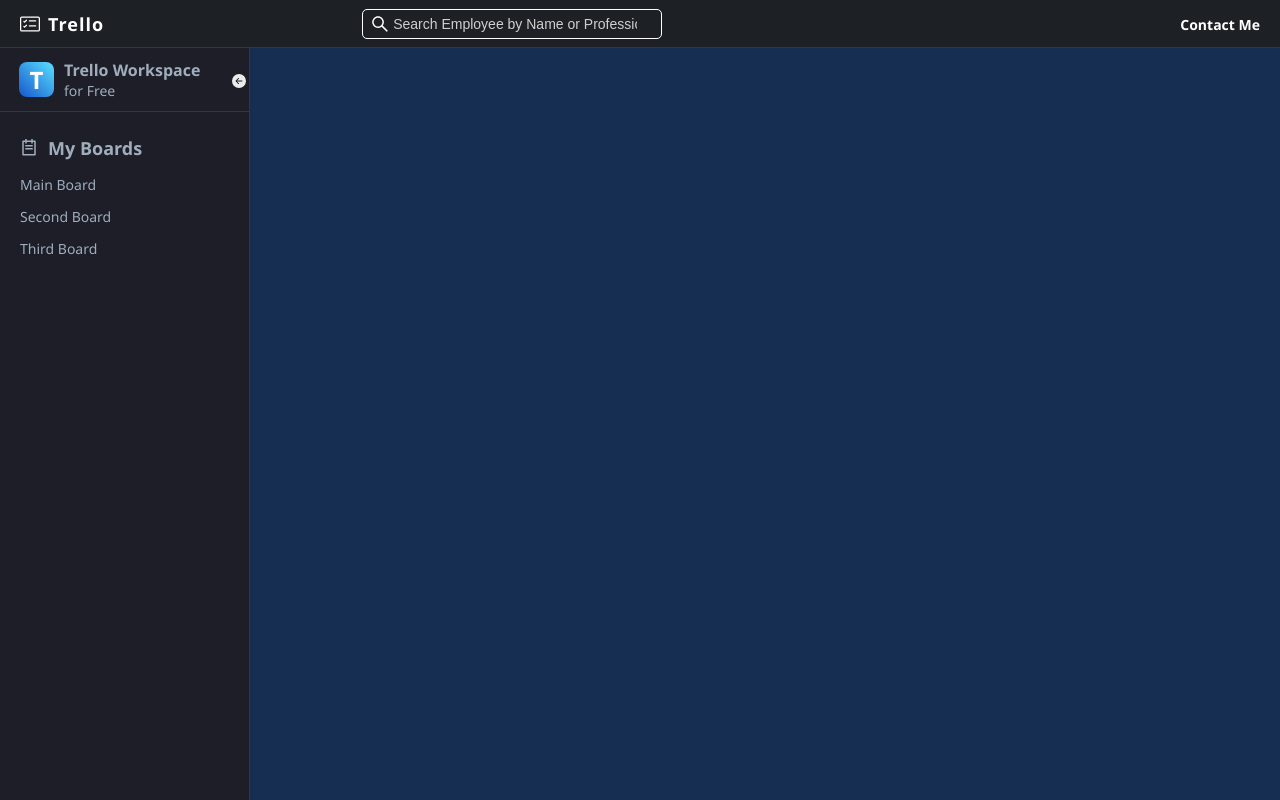
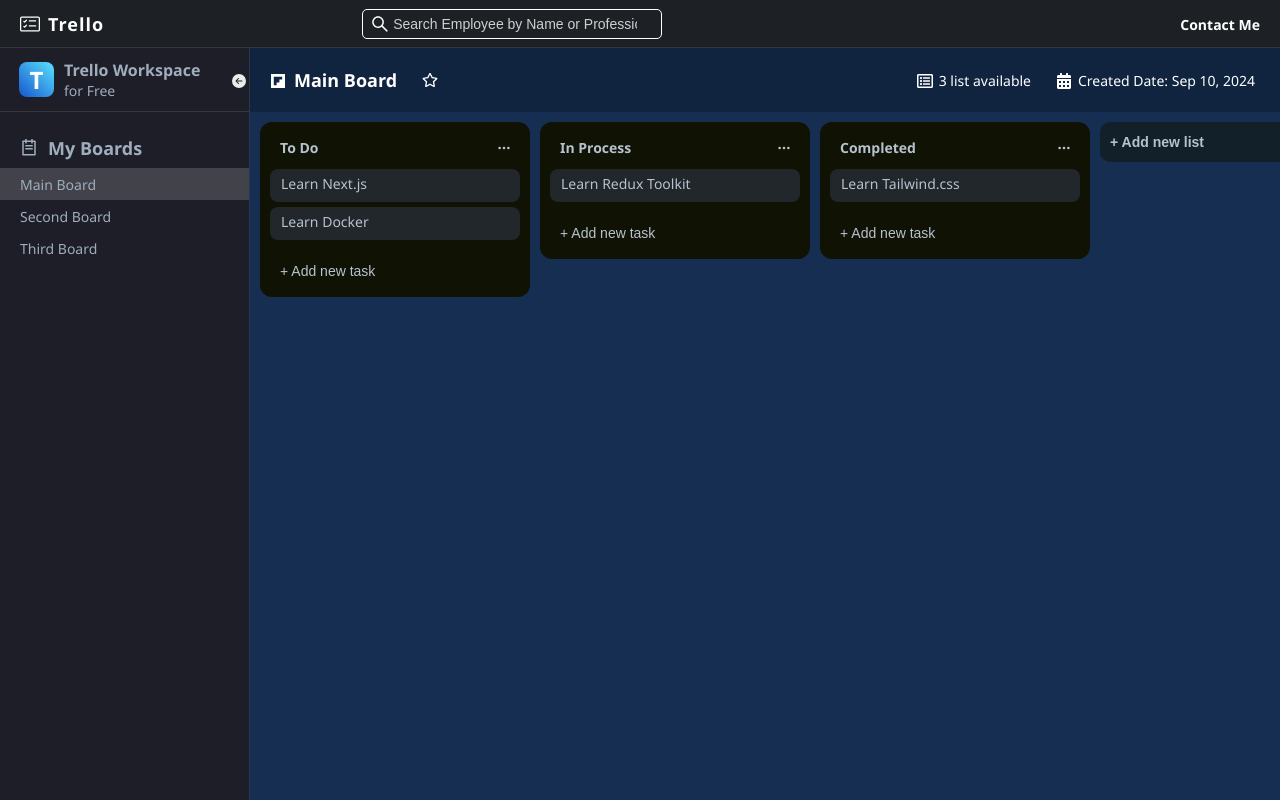
Before and after one commit to otpz/todo-dnd-react-reduxjs, a React (Create React App) app: page / in a window 1280 px wide. Built offline with nearby package versions, Linux system fonts and the light colour scheme.

Commit message:
created board header ui

```diff
--- a/src/components/MainBoard/MainBoard.tsx
+++ b/src/components/MainBoard/MainBoard.tsx
@@ -1,4 +1,4 @@
-import { FormEvent, useEffect, useMemo, useRef, useState } from 'react'
+import { FormEvent, useMemo, useRef, useState } from 'react'
 import styles from './style.module.css'
 import List from '../List/List'
 import Task from '../Task/Task'
@@ -13,7 +13,9 @@
 
 import { createPortal } from 'react-dom'
 import { createUniqueId } from '../../helpers/createUniqueId'
-import { FaFlipboard, FaRegListAlt, FaRegStar, FaStar} from "react-icons/fa";
+import { FaFlipboard, FaRegListAlt, FaRegStar, FaStar, FaCalendarAlt } from "react-icons/fa";
+import { useDispatch } from 'react-redux'
+import { updateFavoiteById } from '../../features/boards/boardsSlice'
 
 
 interface Props {
@@ -28,6 +30,7 @@
   const [activeTask, setActiveTask] = useState<TaskType | null>(null)
 
   useClickOutside(formRef, () => setToggleForm(false)) // close form when clicking form's outside custom hook
+  const dispatch = useDispatch()
 
   const [lists, setLists] = useState<ListType[]>([
     {id: "202cb962ac59075b964b07152d234b70", boardId: "6b57d7aa641abf9e3befc4f3bed4aa1e", title: "To Do"},
@@ -146,11 +149,45 @@
     }
   }
 
+  const handleToggleBoardFavorite = () => {
+    dispatch(updateFavoiteById(board.id)) // toggle the board's favorite state
+  }
+
+  const convertDate = (date: number) => {
+    return new Date(date).toLocaleDateString("en-EN", {dateStyle: 'medium'});
+  }
+
   return (
     <DndContext sensors={sensors} onDragStart={onDragStart} onDragEnd={onDragEnd} onDragOver={onDragOver}>
       <div className={styles.container}>
         <div className={styles.board_header}>
-
+          <div className={styles.board_left}>
+            <div className={styles.board_item}>
+              <FaFlipboard className={styles.title_icon}/>
+              <span className={styles.board_title}>{board.title}</span>
+            </div>
+            <div onClick={handleToggleBoardFavorite} className={styles.board_item}>
+              {
+                board.isFavorite ? <FaStar className={styles.fav_icon}/> : <FaRegStar className={styles.fav_icon}/>
+              }
+            </div>
+          </div>
+          <div className={styles.board_right}>
+            <div className={styles.board_item}>
+                <FaRegListAlt className={styles.board_icon}/>
+                <span className={styles.board_span}>
+                   {
+                    lists.filter(list => list.boardId === board.id).length
+                   } list available
+                </span>
+            </div>
+            <div className={styles.board_item}>
+                <FaCalendarAlt className={styles.board_icon}/>
+                <span className={styles.board_span}>
+                  Created Date: {convertDate(board.createdDate!!)}
+                </span>
+            </div>
+          </div>
         </div>
         <div className={styles.list}>
           <SortableContext items={listsId}>
--- a/src/components/MainBoard/style.module.css
+++ b/src/components/MainBoard/style.module.css
@@ -12,15 +12,75 @@
 .board_header{
   width: 100%;
   min-height: 64px;
-  background-color: rgba(0, 0, 0, 0.25);
+  background-color: rgba(0, 0, 0, 0.2);
   backdrop-filter: blur(10px);
   display: flex;
   align-items: center;
   justify-content: space-between;
   padding-left: 10px;
-  padding-right: 20px;
+  padding-right: 10px;
   color: white;
 }
+
+.board_right,
+.board_left{
+  min-width: 300px;
+  height: 100%;
+  display: flex;
+  align-items: center;
+}
+
+.board_right{
+  justify-content: flex-end;
+}
+
+.board_item{
+  padding: 0 10px;
+  min-height:32px;
+  margin-right: 5px;
+  display: flex;
+  align-items: center;
+  border-radius: 5px;
+  cursor: pointer;
+}
+
+.board_item:hover{
+  background-color: rgba(255, 255, 255, 0.25);
+}
+
+.board_title{
+  font-size: 18px;
+  font-weight: 700;
+  color: white;
+  line-height: 32px;
+  margin-left: 8px;
+  vertical-align: bottom;
+}
+
+.title_icon{
+  margin-top: 1px;
+  font-size: 16px;
+  font-weight: 700;
+  color: white;
+  line-height: 32px;
+  vertical-align: middle;
+}
+
+.board_span{
+  font-size: 14px;
+  font-weight: 500;
+  color: white;
+}
+
+.board_icon{
+  font-size: 16px;
+  margin-top: 1px;
+  margin-right: 6px;
+}
+
+
+
+
 
 .list{
   padding: 10px;
--- a/src/features/activeBoard/activeBoardSlice.ts
+++ b/src/features/activeBoard/activeBoardSlice.ts
@@ -7,7 +7,7 @@
 }
 
 const initialState: ActiveBoardState = {
-    id: "asd"
+    id: "6b57d7aa641abf9e3befc4f3bed4aa1e"
 }
 
 export const activeBoardSlice = createSlice({
--- a/src/features/boards/boardsSlice.ts
+++ b/src/features/boards/boardsSlice.ts
@@ -3,30 +3,37 @@
 import { BoardType } from "../../types/BoardType";
 
 const initialState: BoardType[] = [
-    {id: "6b57d7aa641abf9e3befc4f3bed4aa1e", title: "Main Board"},
-    {id: "6b57d7aa641a123e3befc4f3bed4aa1e", title: "Second Board"},
-    {id: "6b57d7aa641a123e3be123451ed4aa1e", title: "Third Board"}
+    {id: "6b57d7aa641abf9e3befc4f3bed4aa1e", isFavorite: false,createdDate: Date.now(), title: "Main Board"},
+    {id: "6b57d7aa641a123e3befc4f3bed4aa1e", isFavorite: false,createdDate: Date.now(), title: "Second Board"},
+    {id: "6b57d7aa641a123e3be123451ed4aa1e", isFavorite: false,createdDate: Date.now(), title: "Third Board"}
 ]
 
 export const boards = createSlice({
     name: "boards",
     initialState,
     reducers: {
-        addBoard: (state, action: PayloadAction<BoardType>) => {
+        addBoard: (state, action: PayloadAction<BoardType>): void => {
             state.push(action.payload)
         },
-        deleteBoardById: (state, action: PayloadAction<string>) => {
+        deleteBoardById: (state, action: PayloadAction<string>): void => {
             state.filter(board => board.id === action.payload) // action.payload is id
         },
-        updateTitleById: (state, actions: PayloadAction<string[]>) => {
+        updateTitleById: (state, actions: PayloadAction<string[]>): void => {
             state.map(board => {
                 if (board.id === actions.payload[0]){ // payload[0] is id
                     board.title = actions.payload[1] // payload[1] is title
+                }
+            })
+        },
+        updateFavoiteById: (state, action: PayloadAction<string>): void => { // toggle favorite
+            state.map(board => {
+                if (board.id === action.payload){ // action.payload is id
+                    board.isFavorite = !board.isFavorite
                 }
             })
         }
     }
 })
 
-export const {addBoard, deleteBoardById, updateTitleById} = boards.actions
+export const {addBoard, deleteBoardById, updateTitleById, updateFavoiteById} = boards.actions
 export default boards.reducer
--- a/src/types/BoardType.ts
+++ b/src/types/BoardType.ts
@@ -2,5 +2,6 @@
 export type BoardType = {
     id: string,
     title: string,
+    isFavorite: boolean,
     createdDate?: number
 }
```
